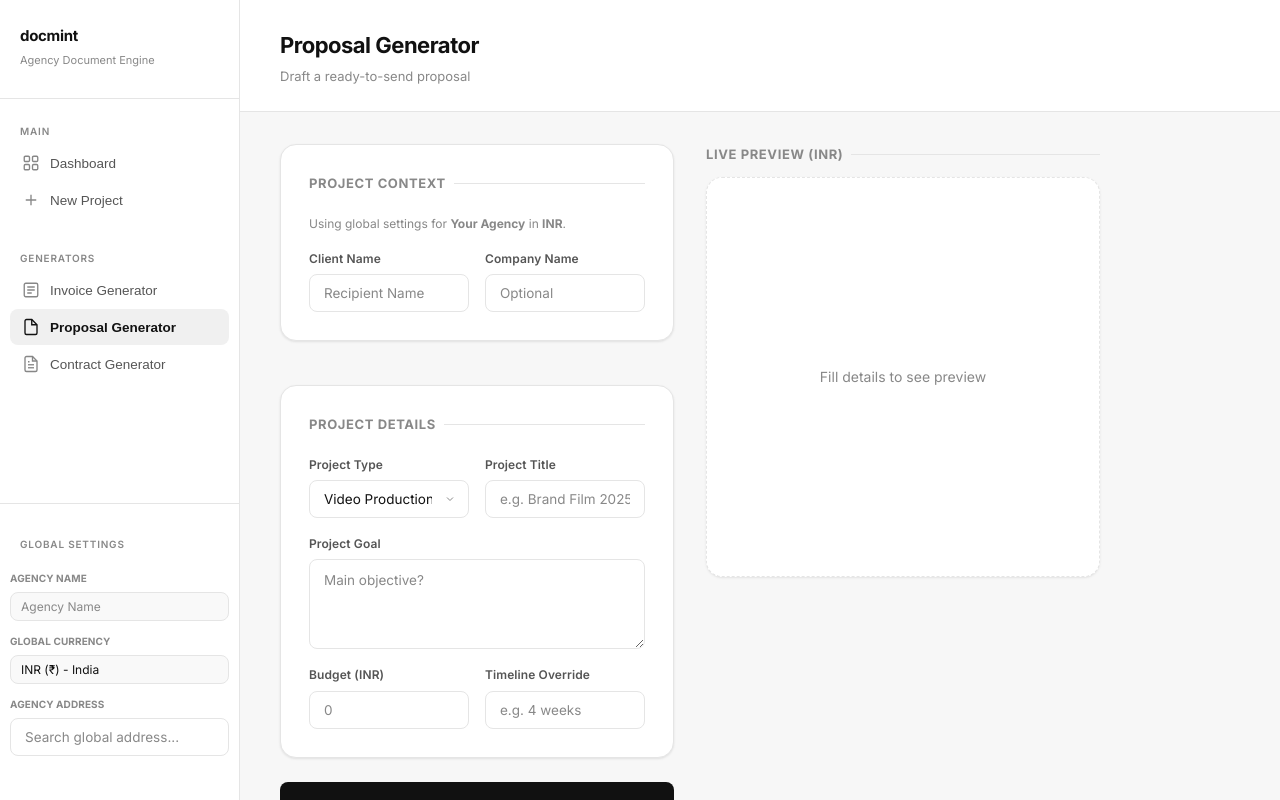
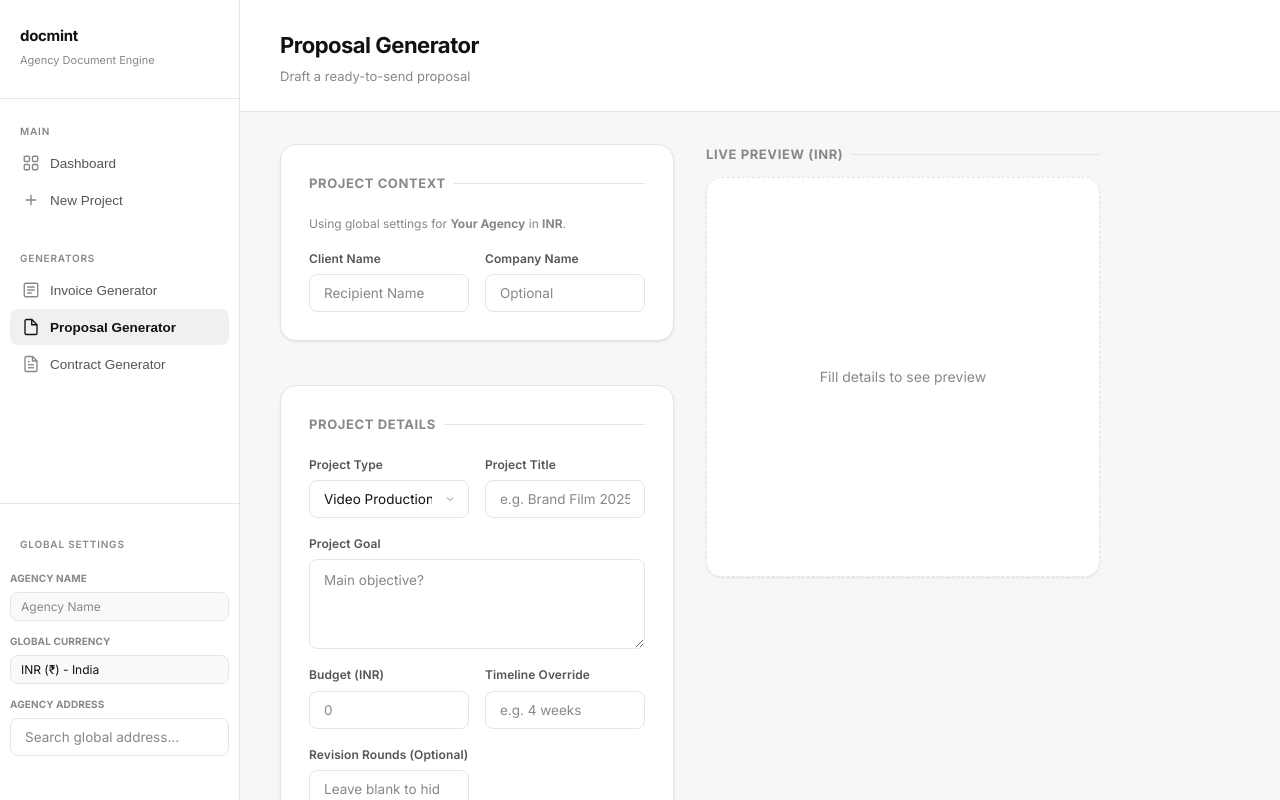
Before and after one commit to waximhq-spec/docmint, a React (Vite) app: page / in a window 1280 px wide. Both pictures are taken after a click on the button "Proposal Generator". Built offline with nearby package versions, Linux system fonts and the light colour scheme.

Commit message:
feat: make revision rounds optional and hidden when blank

```diff
--- a/src/pages/ProposalGenerator.jsx
+++ b/src/pages/ProposalGenerator.jsx
@@ -30,7 +30,7 @@ const DEFAULT_FORM = {
   scopeOfWork: '',
   timeline: '',
   budget: '',
-  revisions: '2',
+  revisions: '', // Empty by default
   includeExclusions: true,
   includeAddons: false,
   tone: 'Premium',
@@ -44,7 +44,6 @@ export default function ProposalGenerator() {
   });
   const [doc, setDoc] = useState(null);
 
-  // LISTEN for Global Settings changes from the Sidebar
   useEffect(() => {
     const syncSettings = () => {
       const saved = localStorage.getItem('docmint_provider');
@@ -107,6 +106,15 @@ export default function ProposalGenerator() {
                 <label>Timeline Override</label>
                 <input value={form.timeline} onChange={e => set('timeline', e.target.value)} placeholder="e.g. 4 weeks" />
               </div>
+              <div className="form-group">
+                <label>Revision Rounds (Optional)</label>
+                <input
+                  type="number"
+                  value={form.revisions}
+                  onChange={e => set('revisions', e.target.value)}
+                  placeholder="Leave blank to hide"
+                />
+              </div>
             </div>
           </div>
 
--- a/src/utils/generators.js
+++ b/src/utils/generators.js
@@ -45,9 +45,8 @@ export function generateProposal(data, provider) {
     serviceType = 'Video Production',
     timeline = '',
     budget = '',
-    revisions = '2',
+    revisions = '',
     includeExclusions = false,
-    tone = 'Premium',
   } = data;
 
   const config = PROJECT_CONFIGS[serviceType] || PROJECT_CONFIGS['Video Production'];
@@ -91,10 +90,11 @@ export function generateProposal(data, provider) {
               <td style="padding:12px 0;">Estimated Timeline</td>
               <td style="padding:12px 0;text-align:right;font-weight:700;white-space:pre-line;">${timeline || config.timeline}</td>
             </tr>
+            ${revisions ? `
             <tr style="border-bottom:1px solid #eee;">
               <td style="padding:12px 0;">Revision Rounds</td>
               <td style="padding:12px 0;text-align:right;font-weight:700;">${revisions} Included</td>
-            </tr>
+            </tr>` : ''}
             <tr>
               <td style="padding:16px 0;font-size:16px;"><strong>Total Project Investment</strong></td>
               <td style="padding:16px 0;text-align:right;font-size:18px;font-weight:900;">${formatCurrency(budgetNum, currency)}</td>
@@ -107,7 +107,7 @@ export function generateProposal(data, provider) {
           <h2 style="font-size:11px;font-weight:700;letter-spacing:1px;text-transform:uppercase;color:#888;margin-bottom:16px;">5. Exclusions</h2>
           <ul style="font-size:13px;color:#555;padding-left:18px;">
             <li>Third-party costs (location permits, props, talent fees).</li>
-            <li>Additional revisions beyond the agreed ${revisions} rounds.</li>
+            <li>${revisions ? `Additional revisions beyond the agreed ${revisions} rounds.` : 'Excessive revisions outside of standard workflow.'}</li>
           </ul>
         </div>` : ''}
 
@@ -129,7 +129,6 @@ export function generateContract(data, provider) {
     timeline = '',
     totalAmount = '',
     advancePercent = '50',
-    paymentMethod = 'Bank Transfer',
     includeOwnership = true,
     includeLateFee = true,
     includeNDA = false,
```
